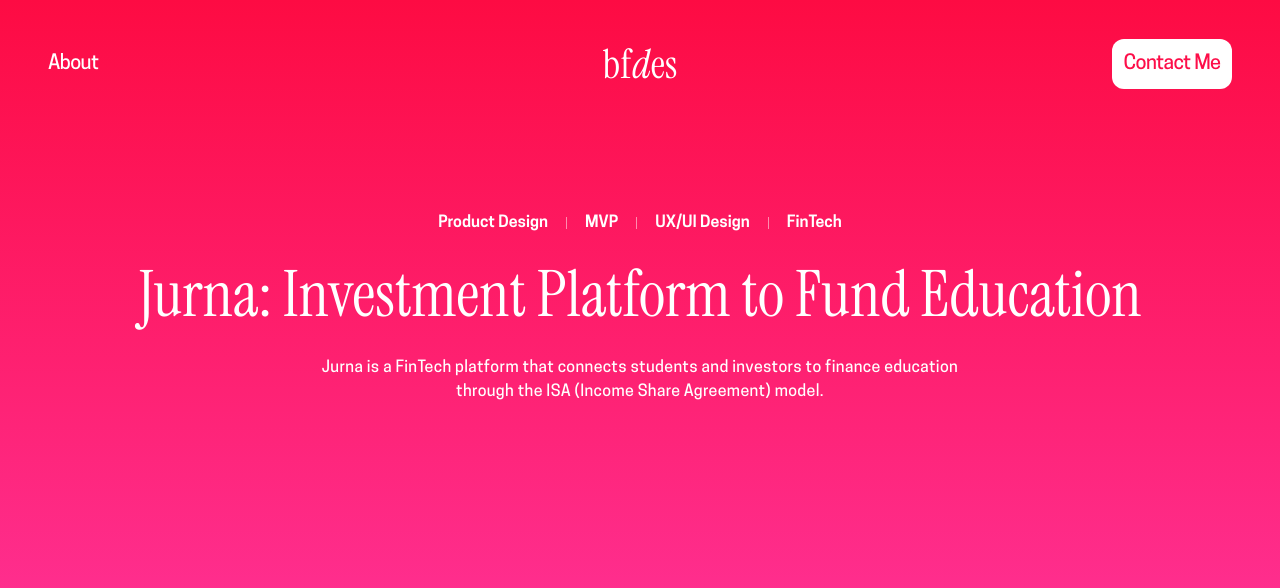
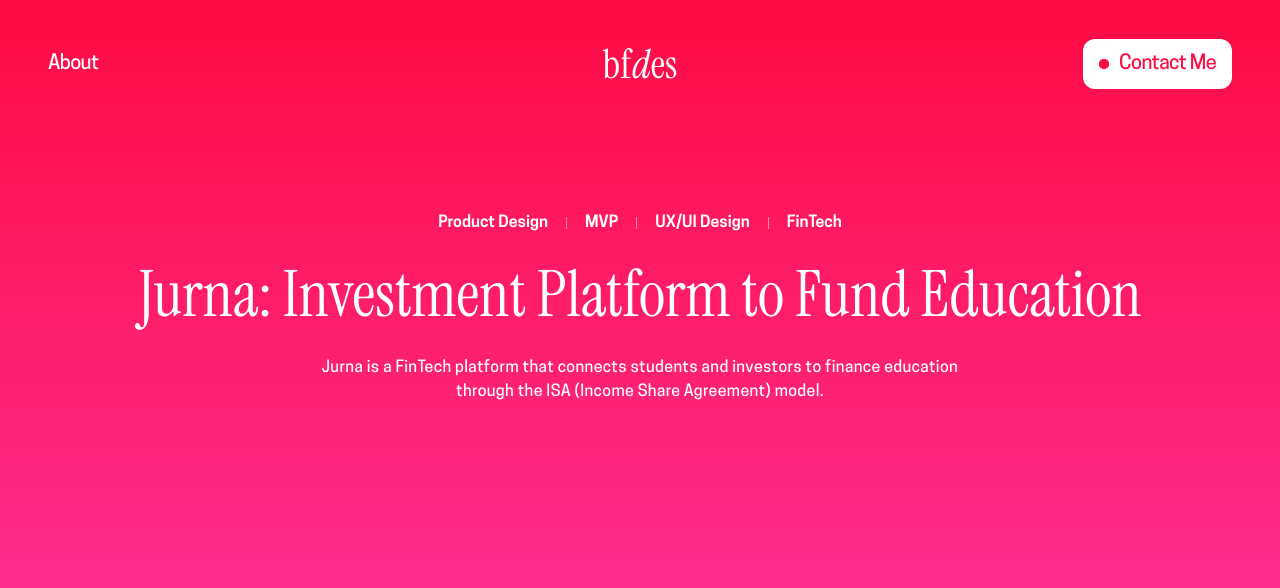
Before and after one commit to bfdesgit/portfolio, a plain HTML site: page case/jurna.html in a window 1280 px wide. Shown: the top 588 px of the page. Drawn offline with nearby package versions, Linux system fonts and the light colour scheme.

Commit message:
updated button animation

```diff
--- a/case/jurna.html
+++ b/case/jurna.html
@@ -22,11 +22,11 @@
       <a href="../index.html" class="header__logo">
         <span class="header__logo-text">bf<em>d</em>es</span>
       </a>
-      <a href="mailto:hello@bfdes.art" class="btn-contact">
-        <span class="btn-contact__text">Contact Me</span>
+      <a href="mailto:hello@bfdes.art" class="btn-contact" data-text="Contact Me" aria-label="Contact Me">
         <span class="btn-contact__icon">
           <span class="btn-contact__icon-dot"></span>
         </span>
+        <span class="btn-contact__text">Contact Me</span>
       </a>
     </header>
 
--- a/css/components/header.css
+++ b/css/components/header.css
@@ -51,7 +51,10 @@
   font-style: italic;
 }
 
-/* ---- Contact button ---- */
+/* =========================================================
+   OLD CONTACT BUTTON STYLES — temporarily disabled
+   ========================================================= */
+/*
 .btn-contact {
   display: inline-flex;
   align-items: center;
@@ -84,7 +87,6 @@
   transform: translateY(0);
 }
 
-/* ---- Mobile: icon-only button ---- */
 .btn-contact__icon {
   display: none;
   width: 2.125rem;
@@ -107,6 +109,170 @@
 .btn-contact__text {
   display: inline-flex;
 }
+*/
+
+/* ---- Contact button: new animated version ---- */
+.btn-contact {
+  --elastic-ease-out: linear(0, 0.007 0.9%, 0.026 1.8%, 0.113 4%, 0.605 12.3%, 0.807 16.5%, 0.947 20.9%, 0.992 23.2%, 1.024 25.6%, 1.045 28.7%, 1.051 32.3%, 1.011 47.8%, 1 55.7%, 1);
+  --color-ease: cubic-bezier(.216, .62, .356, 1);
+  --dot-size: 0.625rem;
+  --btn-gap: 0.625rem;
+  --btn-pad-x: 1rem;
+  --btn-pad-y: 1rem;
+  --dot-shift: 0.18rem;
+  --text-offset-left: calc(var(--btn-pad-x) + var(--dot-size) + var(--btn-gap) + 0.125rem);
+
+  position: relative;
+  display: inline-flex;
+  align-items: center;
+  justify-content: center;
+  gap: var(--btn-gap);
+  width: fit-content;
+  inline-size: fit-content;
+  min-width: 0;
+  padding: var(--btn-pad-y) var(--btn-pad-x);
+  background: var(--color-surface);
+  border-radius: var(--radius-button);
+  border: none;
+  cursor: pointer;
+  font-family: var(--font-sans);
+  font-weight: var(--weight-medium);
+  font-size: var(--text-nav);
+  line-height: var(--leading-tight);
+  letter-spacing: var(--tracking-snug);
+  color: var(--color-accent);
+  text-align: center;
+  text-decoration: none;
+  white-space: nowrap;
+  overflow: hidden;
+  -webkit-tap-highlight-color: transparent;
+  transition:
+    transform 0.45s var(--elastic-ease-out),
+    box-shadow var(--duration-fast) var(--ease-out);
+}
+
+.btn-contact:active {
+  transform: scaleX(0.955) scaleY(0.954);
+}
+
+.btn-contact__text {
+  position: relative;
+  z-index: 2;
+  display: inline-flex;
+  white-space: nowrap;
+  transition:
+    translate 0.75s var(--elastic-ease-out),
+    rotate 0.75s var(--elastic-ease-out),
+    opacity 0.2s ease-out,
+    color 0.2s var(--color-ease);
+}
+
+.btn-contact::after {
+  content: attr(data-text);
+  position: absolute;
+  z-index: 2;
+  left: var(--text-offset-left);
+  top: 50%;
+  translate: -0.75rem calc(-50% + 2em);
+  rotate: 40deg;
+  opacity: 0;
+  white-space: nowrap;
+  transform-origin: left center;
+  pointer-events: none;
+  transition:
+    translate 0.75s var(--elastic-ease-out),
+    rotate 0.75s var(--elastic-ease-out),
+    opacity 0.2s ease-out;
+}
+
+.btn-contact__icon {
+  position: relative;
+  z-index: 1;
+  display: inline-grid;
+  place-items: center;
+  width: var(--dot-size);
+  height: var(--dot-size);
+  flex: 0 0 auto;
+}
+
+.btn-contact__icon,
+.btn-contact__icon::before,
+.btn-contact__icon::after,
+.btn-contact__icon-dot {
+  border-radius: 50%;
+  background: currentColor;
+}
+
+.btn-contact__icon::before,
+.btn-contact__icon::after,
+.btn-contact__icon-dot {
+  width: var(--dot-size);
+  height: var(--dot-size);
+  transition:
+    rotate 0.6s var(--elastic-ease-out),
+    scale 0.6s var(--elastic-ease-out),
+    opacity 0.18s ease-out,
+    translate 0.6s var(--elastic-ease-out);
+  will-change: transform, opacity;
+}
+
+.btn-contact__icon::before,
+.btn-contact__icon::after {
+  content: "";
+  position: absolute;
+  opacity: 0;
+  scale: 0.25;
+  translate: 0 0;
+}
+
+.btn-contact__icon-dot {
+  display: block;
+  translate: 0 0;
+}
+
+/* ---- Desktop / hover-capable devices ---- */
+@media (hover: hover) and (pointer: fine) {
+  .btn-contact:hover {
+    box-shadow: 0 0.25rem 1rem rgba(0, 0, 0, 0.12);
+  }
+
+  .btn-contact:hover .btn-contact__icon-dot,
+  .btn-contact:focus-visible .btn-contact__icon-dot {
+    rotate: -120deg;
+    opacity: 0;
+    scale: 0.72;
+  }
+
+  .btn-contact:hover .btn-contact__icon::before,
+  .btn-contact:focus-visible .btn-contact__icon::before {
+    opacity: 1;
+    scale: 0.99;
+    translate: calc(var(--dot-shift) * -1) 0;
+    transition-delay: 0.02s;
+  }
+
+  .btn-contact:hover .btn-contact__icon::after,
+  .btn-contact:focus-visible .btn-contact__icon::after {
+    opacity: 1;
+    scale: 0.99;
+    translate: var(--dot-shift) 0;
+    transition-delay: 0.04s;
+  }
+
+  .btn-contact:hover .btn-contact__text,
+  .btn-contact:focus-visible .btn-contact__text {
+    rotate: -40deg;
+    translate: -1rem -2em;
+    opacity: 0;
+  }
+
+  .btn-contact:hover::after,
+  .btn-contact:focus-visible::after {
+    rotate: 0deg;
+    translate: 0 -50%;
+    opacity: 1;
+  }
+}
 
 /* ---- Responsive ---- */
 @media (max-width: 768px) {
@@ -122,18 +288,40 @@
     font-size: var(--text-body-xs);
   }
 
+  .btn-contact {
+    width: auto;
+    min-width: 2.125rem;
+    padding: 0;
+    background: transparent;
+    border-radius: 0;
+    overflow: visible;
+  }
+
   .btn-contact__text {
     display: none;
   }
 
-  .btn-contact {
-    width: auto;
-    padding: 0;
-    background: transparent;
-    border-radius: 0;
+  .btn-contact::after {
+    content: none;
   }
 
   .btn-contact__icon {
-    display: flex;
+    display: inline-grid;
+    width: 2.125rem;
+    height: 2.125rem;
+    border-radius: 50%;
+    background: var(--color-surface);
+    place-items: center;
+  }
+
+  .btn-contact__icon-dot {
+    width: 0.625rem;
+    height: 0.625rem;
+    background: var(--color-accent);
+  }
+
+  .btn-contact__icon::before,
+  .btn-contact__icon::after {
+    display: none;
   }
 }
--- a/css/pages/about.css
+++ b/css/pages/about.css
@@ -424,3 +424,9 @@
 body.about-page {
   min-height: auto;
 }
+
+@media (min-width: 1920px) {
+  .about__right {
+    padding-top: 15rem;
+  }
+}
```
Also changed, not shown: about.html (+2 -2 lines), case/health-os.html (+2 -2 lines), case/lobbymatic.html (+2 -2 lines), index.html (+2 -2 lines).
